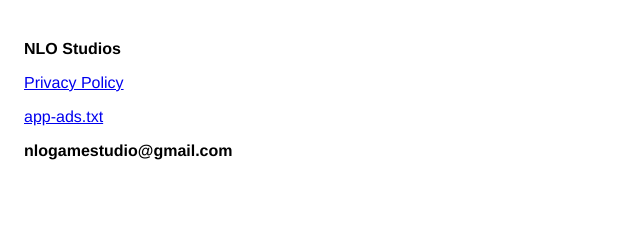
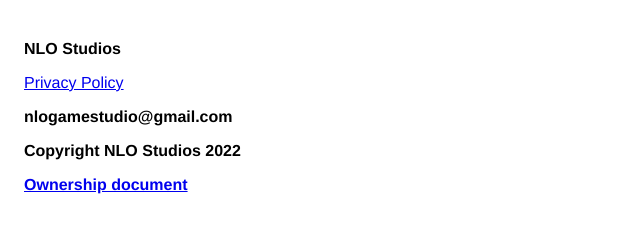
Before and after one commit to NLO-Studios/NLO-Studios.github.io, a plain HTML site: page index.html in a window 1280 px wide. Shown: the whole page, without its empty margins (0-640 px from the left). Drawn offline with Linux system fonts and the light colour scheme.

Commit message:
ownership and copyright

```diff
--- a/index.html
+++ b/index.html
@@ -8,7 +8,9 @@
         <style> body { font-family: 'Helvetica Neue', Helvetica, Arial, sans-serif; padding:1em; } </style>
         <p><strong>NLO Studios</strong></p>
         <p><a href="https://nlo-studios.github.io/privacy-policy">Privacy Policy</a></p>
-        <p><a href="https://nlo-studios.github.io/app-ads.txt">app-ads.txt</a></p>
+
         <p><strong>nlogamestudio@gmail.com</strong></p>
+        <p><strong> Copyright NLO Studios 2022</strong></p>
+        <p><strong><a href ="https://nlo-studios.github.io/app-ads.txt">Ownership document</a></strong></p>
     </body>
 </html>
```
